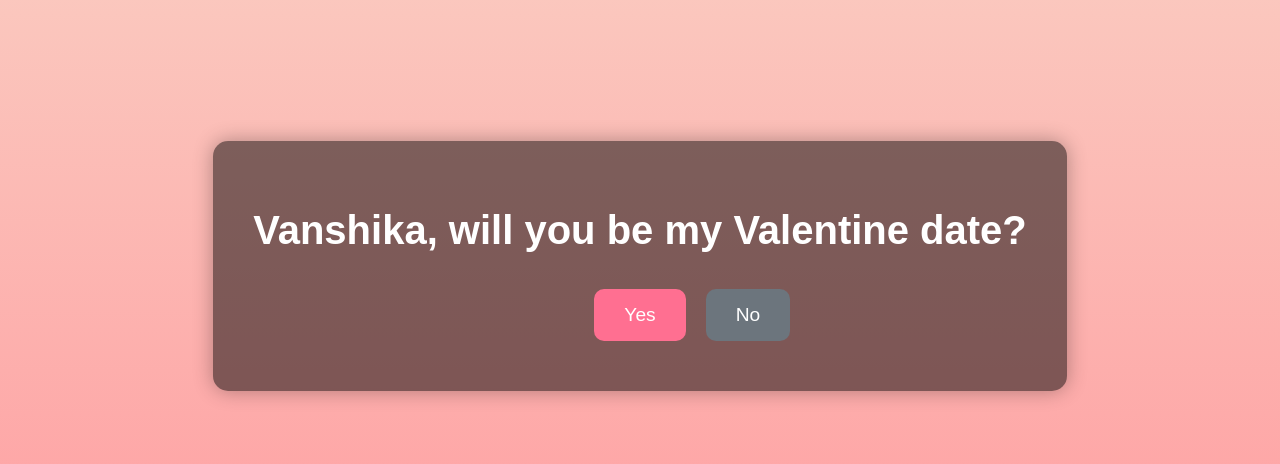
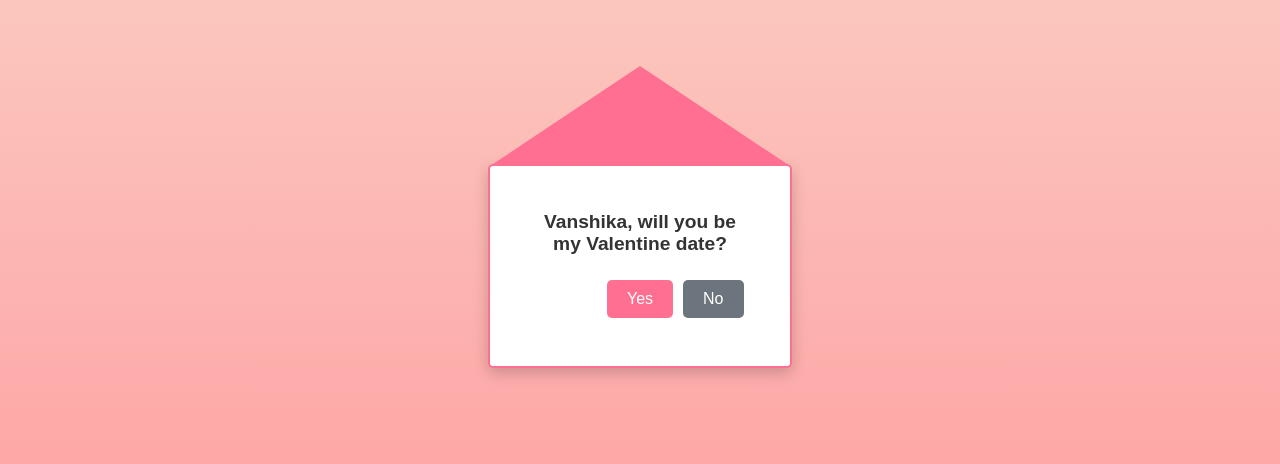
Before and after one commit to Tushaar111/Tushar-V, a plain HTML site: page index.html in a window 1280 px wide. Shown: the part 134-598 px from the top of the page. Drawn offline with Linux system fonts and the light colour scheme; grey boxes are pictures that could not be loaded.

Commit message:
index.html

```diff
--- a/index.html
+++ b/index.html
@@ -9,30 +9,64 @@
             margin: 0;
             padding: 0;
             font-family: 'Arial', sans-serif;
-            text-align: center;
             background: linear-gradient(to top, #ff9a9e, #fad0c4);
             height: 100vh;
             display: flex;
             justify-content: center;
             align-items: center;
-            color: #fff;
         }
-        .container {
-            background: rgba(0, 0, 0, 0.5);
-            padding: 40px;
-            border-radius: 15px;
-            box-shadow: 0 0 20px rgba(0, 0, 0, 0.3);
+        .envelope {
+            width: 300px;
+            height: 200px;
+            background: #fff;
+            position: relative;
+            border: 2px solid #ff6f91;
+            border-radius: 5px;
+            box-shadow: 0 5px 15px rgba(0, 0, 0, 0.2);
+            cursor: pointer;
+        }
+        .flap {
+            width: 0;
+            height: 0;
+            border-left: 150px solid transparent;
+            border-right: 150px solid transparent;
+            border-bottom: 100px solid #ff6f91;
+            position: absolute;
+            top: -100px;
+            left: 0;
+            border-radius: 5px 5px 0 0;
+        }
+        .letter {
+            width: 260px;
+            height: 150px;
+            background: #fff;
+            position: absolute;
+            top: 25px;
+            left: 20px;
+            text-align: center;
+            padding: 20px;
+            box-sizing: border-box;
+            border-radius: 5px;
+            transition: transform 0.5s ease-in-out;
+        }
+        .envelope.open .letter {
+            transform: translateY(-150px);
         }
         h1 {
-            font-size: 2.5em;
+            font-size: 1.2em;
+            margin: 0;
+            color: #333;
+        }
+        .buttons {
+            margin-top: 20px;
         }
         button {
-            padding: 15px 30px;
-            font-size: 1.2em;
-            margin: 10px;
+            padding: 10px 20px;
+            margin: 5px;
             border: none;
-            border-radius: 10px;
+            border-radius: 5px;
             cursor: pointer;
+            font-size: 1em;
         }
         #yesBtn {
             background-color: #ff6f91;
@@ -43,7 +77,7 @@
             color: white;
             position: absolute;
         }
-        .mountain {
+        .background {
             position: absolute;
             bottom: 0;
             left: 0;
@@ -62,17 +96,31 @@
     <audio autoplay loop>
         <source src="https://www.bensound.com/bensound-music/bensound-love.mp3" type="audio/mp3">
     </audio>
-    <div class="container">
-        <h1>Vanshika, will you be my Valentine date?</h1>
-        <button id="yesBtn">Yes</button>
-        <button id="noBtn">No</button>
+
+    <div class="envelope" id="envelope">
+        <div class="flap"></div>
+        <div class="letter">
+            <h1>Vanshika, will you be my Valentine date?</h1>
+            <div class="buttons">
+                <button id="yesBtn">Yes</button>
+                <button id="noBtn">No</button>
+            </div>
+        </div>
     </div>
-    <div class="mountain"></div>
+
+    <div class="background"></div>
 
     <script>
+        const envelope = document.getElementById('envelope');
         const noBtn = document.getElementById('noBtn');
         const yesBtn = document.getElementById('yesBtn');
 
+        // Open the envelope when clicked
+        envelope.addEventListener('click', () => {
+            envelope.classList.add('open');
+        });
+
+        // Make the No button move around
         noBtn.addEventListener('mouseover', () => {
             const i = Math.floor(Math.random() * window.innerWidth);
             const j = Math.floor(Math.random() * window.innerHeight);
@@ -80,6 +128,7 @@
             noBtn.style.top = j + 'px';
         });
 
+        // Redirect to Valentine page when Yes is clicked
         yesBtn.addEventListener('click', () => {
             window.location.href = "valentine.html";
         });
```
